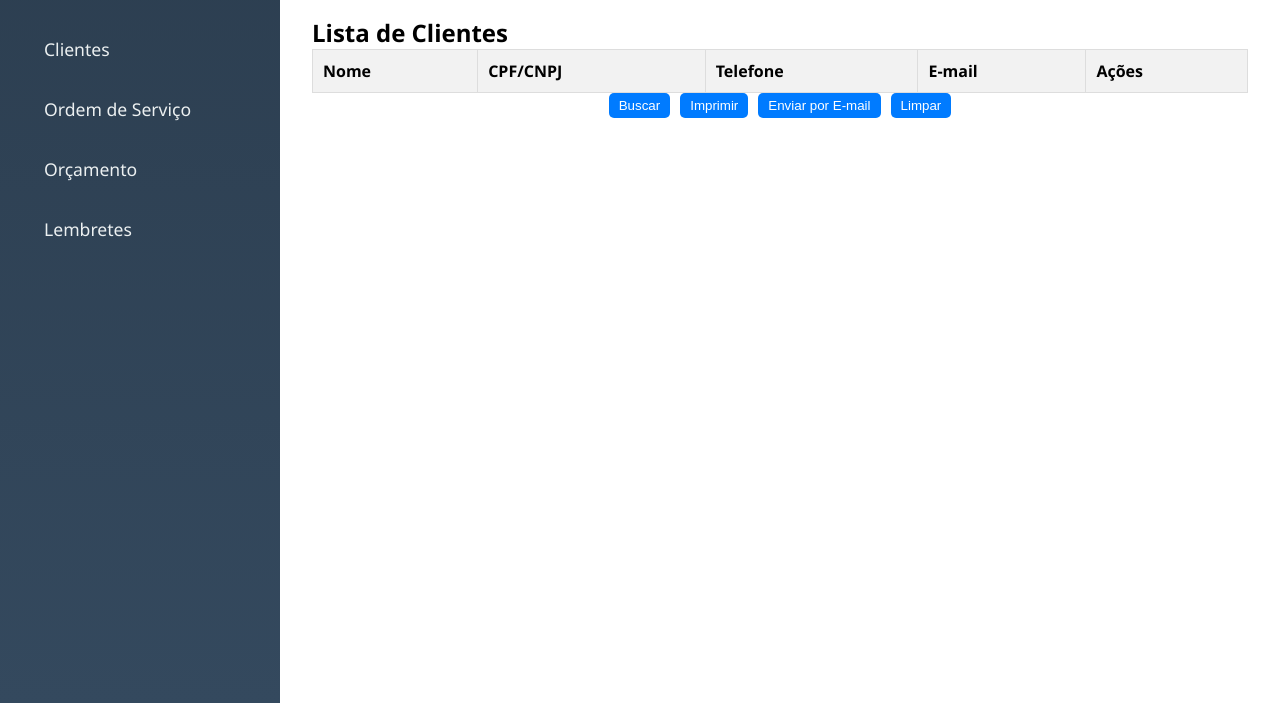
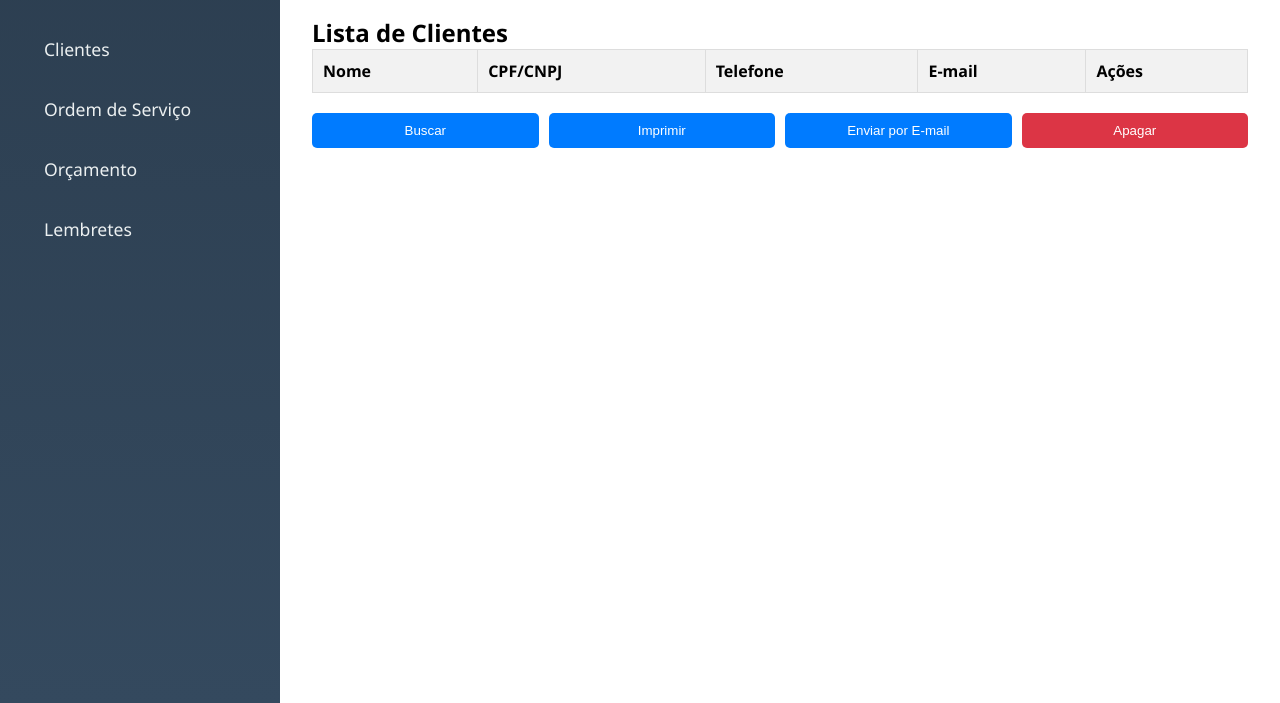
Before and after one commit to rafaeldnsilva/simplesmed_app, a plain HTML site: page frontend/ordem.html in a window 1280 px wide. Shown: the part 172-875 px from the top of the page. Drawn offline with Linux system fonts and the light colour scheme; no server answers.

```diff
--- a/frontend/ordem.html
+++ b/frontend/ordem.html
@@ -73,14 +73,14 @@
                           <!-- Linhas adicionadas dinamicamente -->
                       </tbody>
                   </table>
-                   <!-- Botões -->
-                   <div class="btn-group">
+                  <!-- Botões -->
+                  <div class="btn-group">
                     <button type="submit" onclick="localizar()">Buscar</button>
                     <button type="button" onclick="imprimir()">Imprimir</button>
                     <button type="button" onclick="enviarEmail()">Enviar por E-mail</button>
                     <!-- Botão de Limpar -->
-                    <button type="reset">Limpar</button>
-                </div>
+                    <button class ="delete" type="reset">Apagar</button>
+                  </div>
               </div>
           </section>
           <!-- fim ordem -->
--- a/frontend/styles.css
+++ b/frontend/styles.css
@@ -316,15 +316,29 @@
   font-weight: bold;
 }
 
+/* Estilo dos Botões */
+.btn-group {
+  display: flex;
+  justify-content: center; /* Centraliza horizontalmente */
+  gap: 10px; /* Espaçamento entre os botões */
+}
+
+button {
+  margin-top: 20px; /* Substitua '20px' pelo valor desejado */
+}
+
+/*Apenas para os botões em ordem de serviço*/
 .list-container button {
   background-color: #007bff;
   color: #fff;
   border: none;
-  padding: 5px 10px;
+  padding: 10px 15px;
   border-radius: 5px;
   cursor: pointer;
+  flex: 1;
 }
 
+/*Apenas para o botão de exclusão em ordem de serviço*/
 .list-container button.delete {
   background-color: #dc3545;
 }
@@ -332,15 +346,6 @@
 .list-container button:hover {
   opacity: 0.9;
 }
-
-
-/* Estilo dos Botões */
-.btn-group {
-  display: flex;
-  justify-content: center; /* Centraliza horizontalmente */
-  gap: 10px; /* Espaçamento entre os botões */
-}
-
 
 
 /*Ainda Falta Organizar*/
```
Also changed, not shown: frontend/index.html (+0 -21 lines).
